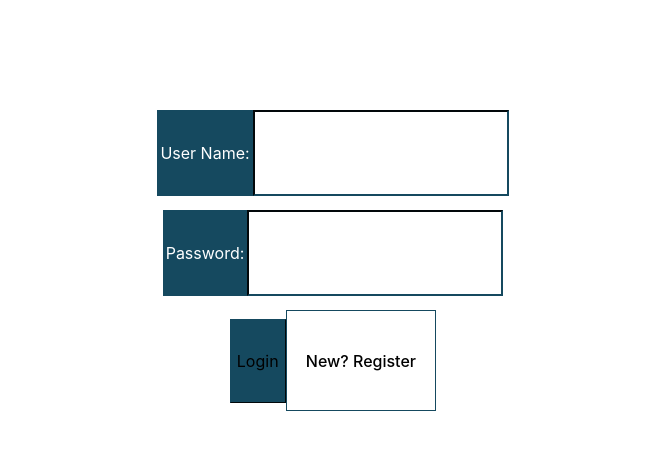
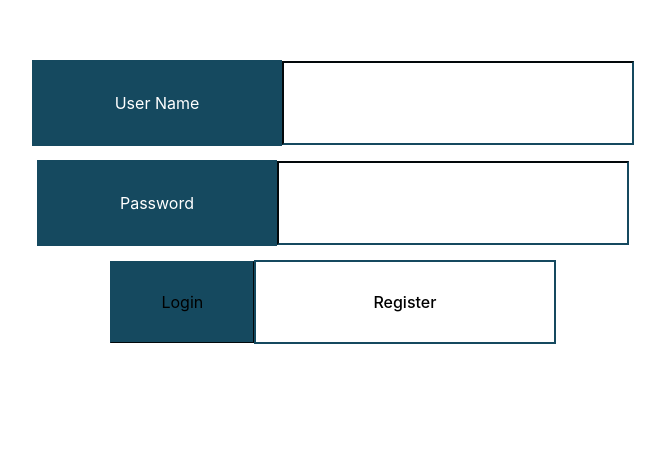
Before and after one commit to feifei1002/energy-visualisation, a React (Vite) app in the folder Code/Frontend/: page /login in a window 1280 px wide. Shown: the part 190-640 px from the top of the page, without its empty margins (307-972 px from the left). Built offline with nearby package versions, Linux system fonts and the light colour scheme.

Commit message:
improved css

```diff
--- a/Code/Frontend/src/App.jsx
+++ b/Code/Frontend/src/App.jsx
@@ -3,7 +3,6 @@ import { BrowserRouter as Router, Routes, Route } from 'react-router-dom';
 import VisualisationPage from './VisualisationPage';
 import Graph1 from './Graph1';
 import Login from './components/Login'
-// import Home from './components/Home'
 
 function App() {
 
--- a/Code/Frontend/src/components/Login.css
+++ b/Code/Frontend/src/components/Login.css
@@ -1,24 +1,21 @@
-form {
-    width: 100%;
+* {
+  box-sizing: border-box;
+  padding: 0;
+  margin: 0;
 }
 
 .inputRow {
-    /* margin-bottom: 10px; */
-    /* width: 100%; */
     height: 100px;
-    padding: 50px 100px;
     line-height: 80px;
-
   }
 label {
     display: inline-block;
-    /* width: 20%; */
     text-align: center;
     background-color: #15495f;
     border: solid #15495f;
     border-radius: 0px;
     color: white;
-    /* height: 20%; */
+    padding: 0px 80px;
 }
 
 input[type=text] {
@@ -26,8 +23,7 @@ input[type=text] {
     border-color: #15495f;
     border-radius: 0px;
     color: black;
-    /* width: 60%; */
-    /* height: 20%; */
+    padding: 0px 50px;
   }
 
  input[type=password] {
@@ -35,32 +31,27 @@ input[type=text] {
     border-color: #15495f;
     border-radius: 0px;
     color: black;
-    /* width: 60%; */
-    /* height: 20%; */
+    padding: 0px 50px;
   }
 
 input[type=submit] {
-    /* display: inline-block; */
-    /* width: 20%; */
     text-align: center;
     background-color: #15495f;
     border-color: #15495f;
     border-radius: 0px;
     border-width: 1px;
-    /* box-sizing: border-box; */
+    padding: 0px 50px;
+
 }
 
 button[type=button]{
     display: inline-block;
-    /* width: 20%; */
     text-align: center;
     background-color: #ffffff;
-    /* border-width: match parent; */
     border-color: #15495f;
     border-radius: 0px;
     color: black;
-    border-width: 1px;
-    /* box-sizing: border-box; */
+    border-width: 2px;
+    width: 50%;
+    padding: 0px 50px;
 }
-
-* { box-sizing: border-box; }
--- a/Code/Frontend/src/components/Login.jsx
+++ b/Code/Frontend/src/components/Login.jsx
@@ -4,7 +4,7 @@ import { useState } from "react";
 import './Login.css'
 
 function Login() {
-    // https://www.w3schools.com/react/react_forms.asp
+    // https://www.w3schools.com/react/react_forms.asp on 04/11
     const [inputs, setInputs,] = useState("");
 
     const handleChange = (event) => {
@@ -15,32 +15,30 @@ function Login() {
 
     const handleSubmit = (event) => {
         event.preventDefault();
-        // console.log(inputs)
-        alert(event.target.elements.username.value + " and " + event.target.elements.password.value);
-        // alert("hello");
+        // below line is for testing the username and pass are correctly submitted
+        // alert(event.target.elements.username.value + " and " + event.target.elements.password.value);
     }
     // end of code
 
     return (
         <>
 
-    <form onSubmit={handleSubmit}>
+        <form onSubmit={handleSubmit} class="loginForm">
             <div class="inputRow">
-      <label>User Name: </label>
+            <label>User Name</label>
             <input type="text" name="username" value={inputs.username} onChange={handleChange}/>
             </div>
             <div class="inputRow">
-      <label>Password: </label>
+            <label>Password</label>
             <input type="password" name="password" value={inputs.password} onChange={handleChange}/>
             </div>
             <div class="inputRow">
             <input type="submit" value="Login" />
-      {/* https://stackoverflow.com/questions/2825856/html-button-to-not-submit-form */}
-      <button type="button" onClick="/">New? Register</button>
+            {/* https://stackoverflow.com/questions/2825856/html-button-to-not-submit-form  on 04/11*/}
+            <button type="button" onClick="/">Register</button>
             {/* end */}
             </div>
         </form>
-
 
         </>
     );
```
Also changed, not shown: Code/Frontend/src/components/Home.jsx (deleted, +0 -20 lines), 1 other file (tests, documents, lock files or other folders). Lines whose indentation alone changed are shown as unchanged.
